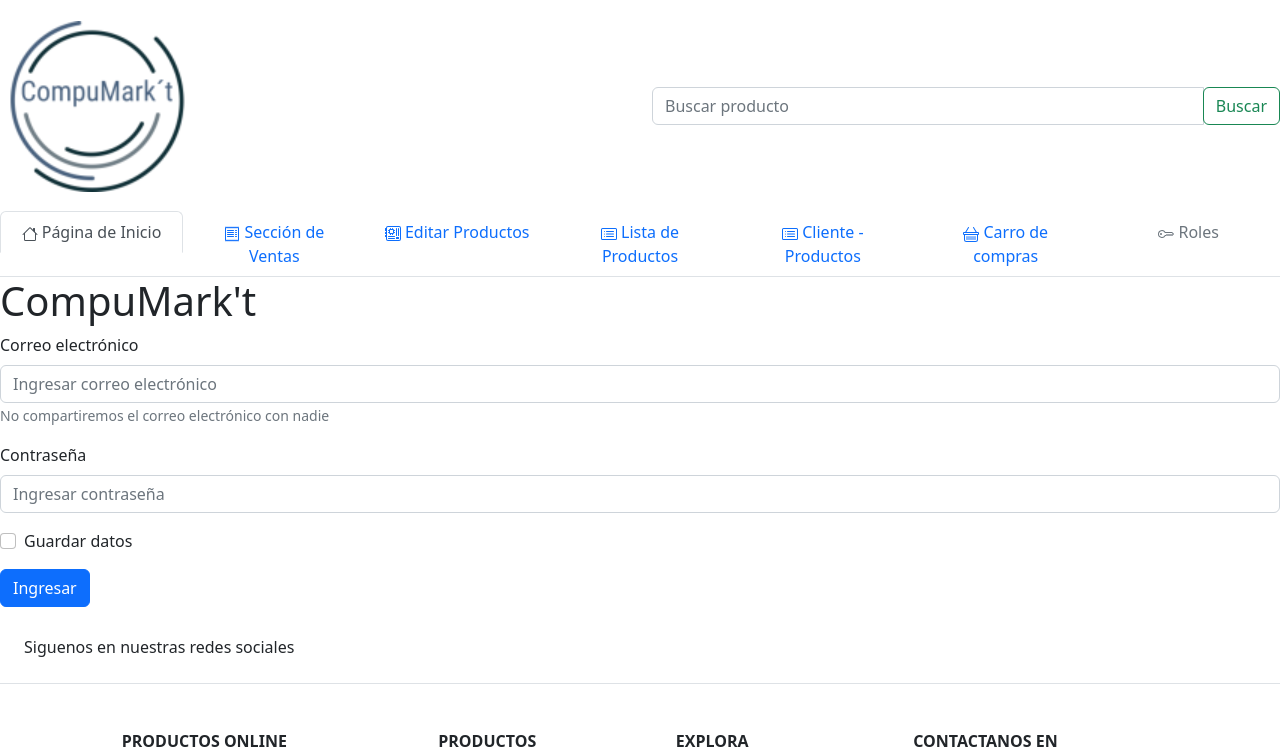
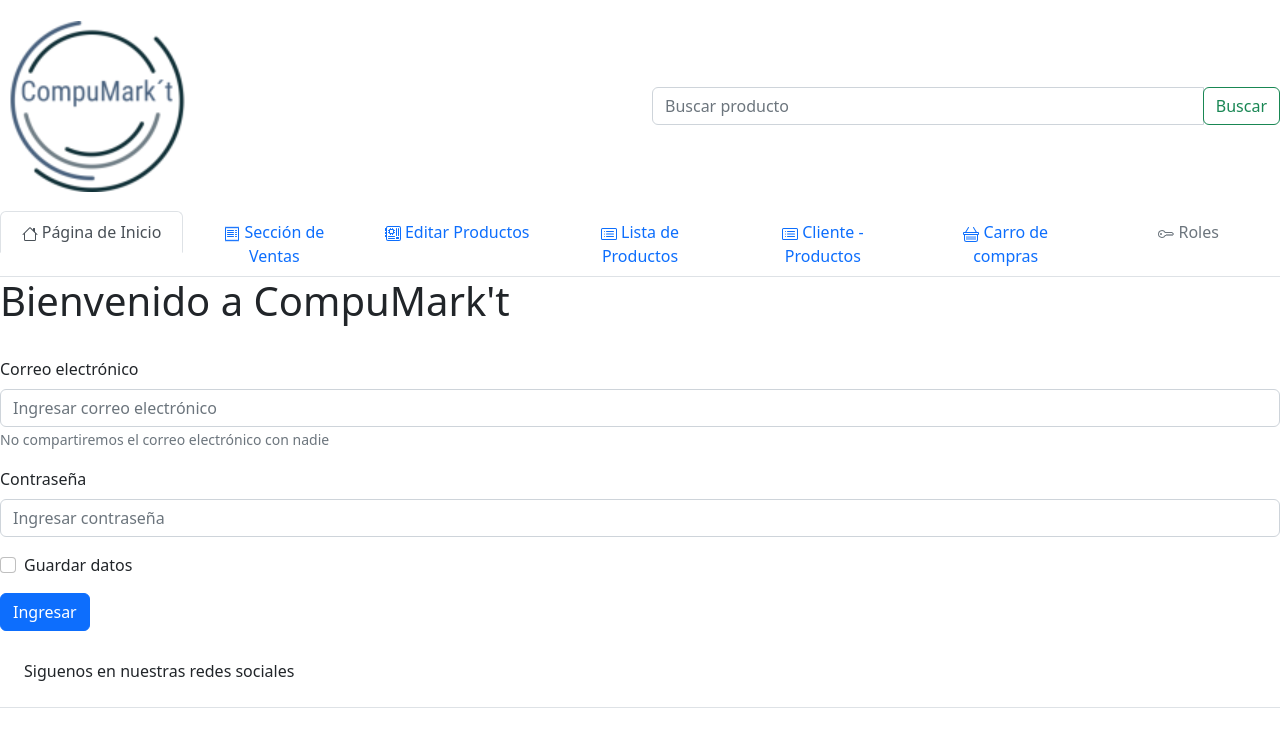
Before and after one commit to TopDeveloperss/repokaren, a React (Create React App) app: page /home in a window 1280 px wide. Shown: the top 752 px of the page. Built offline with nearby package versions, Linux system fonts and the light colour scheme.

Commit message:
Ajuste en home.js

```diff
--- a/src/components/listaUsuarios/home.js
+++ b/src/components/listaUsuarios/home.js
@@ -6,8 +6,9 @@ function Home() {
     <>
             <div>
         <h1>
-        CompuMark't
+        Bienvenido a CompuMark't
         </h1>
+        <br></br>
       </div>
       <Form>
 
```
